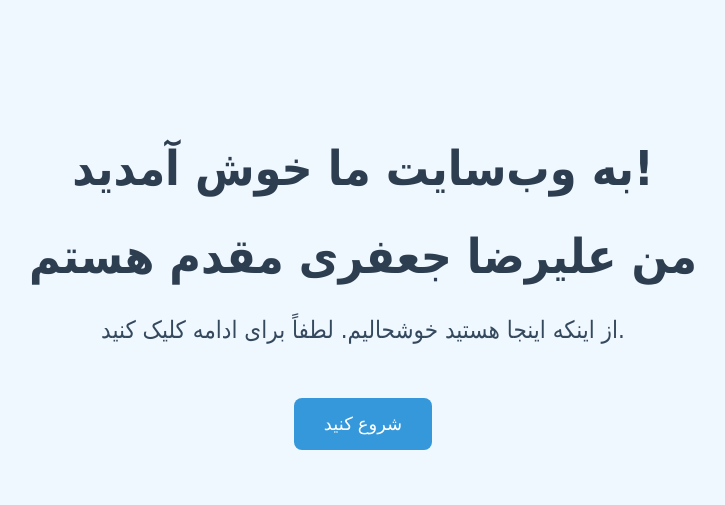
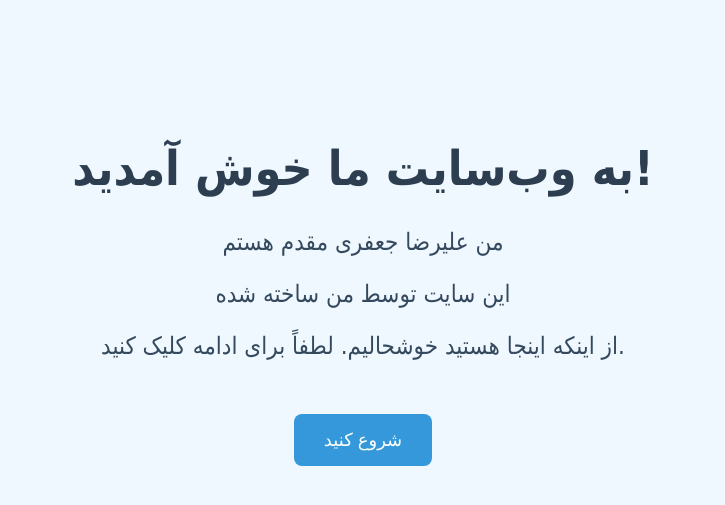
Before and after one commit to alijmalijm/flask_login, a Flask app: template applic/templates/welcome.html in a window 1280 px wide. Shown: the top 505 px of the page, without its empty margins (277-1002 px from the left). Run offline with Flask 3, Linux system fonts and the light colour scheme; the template is opened without the code that fills it, so the values that code supplies are empty.

Commit message:
Update welcome.html

```diff
--- a/applic/templates/welcome.html
+++ b/applic/templates/welcome.html
@@ -35,7 +35,8 @@
 </head>
 <body>
   <h1>به وب‌سایت ما خوش آمدید!</h1>
-  <h1>من علیرضا جعفری مقدم هستم</h1>
+  <p>من علیرضا جعفری مقدم هستم</p>
+  <p>این سایت توسط من ساخته شده</p>
   <p>از اینکه اینجا هستید خوشحالیم. لطفاً برای ادامه کلیک کنید.</p>
   <button class="button" onclick="window.location.href='/login'">شروع کنید</button>
 </body>
```
